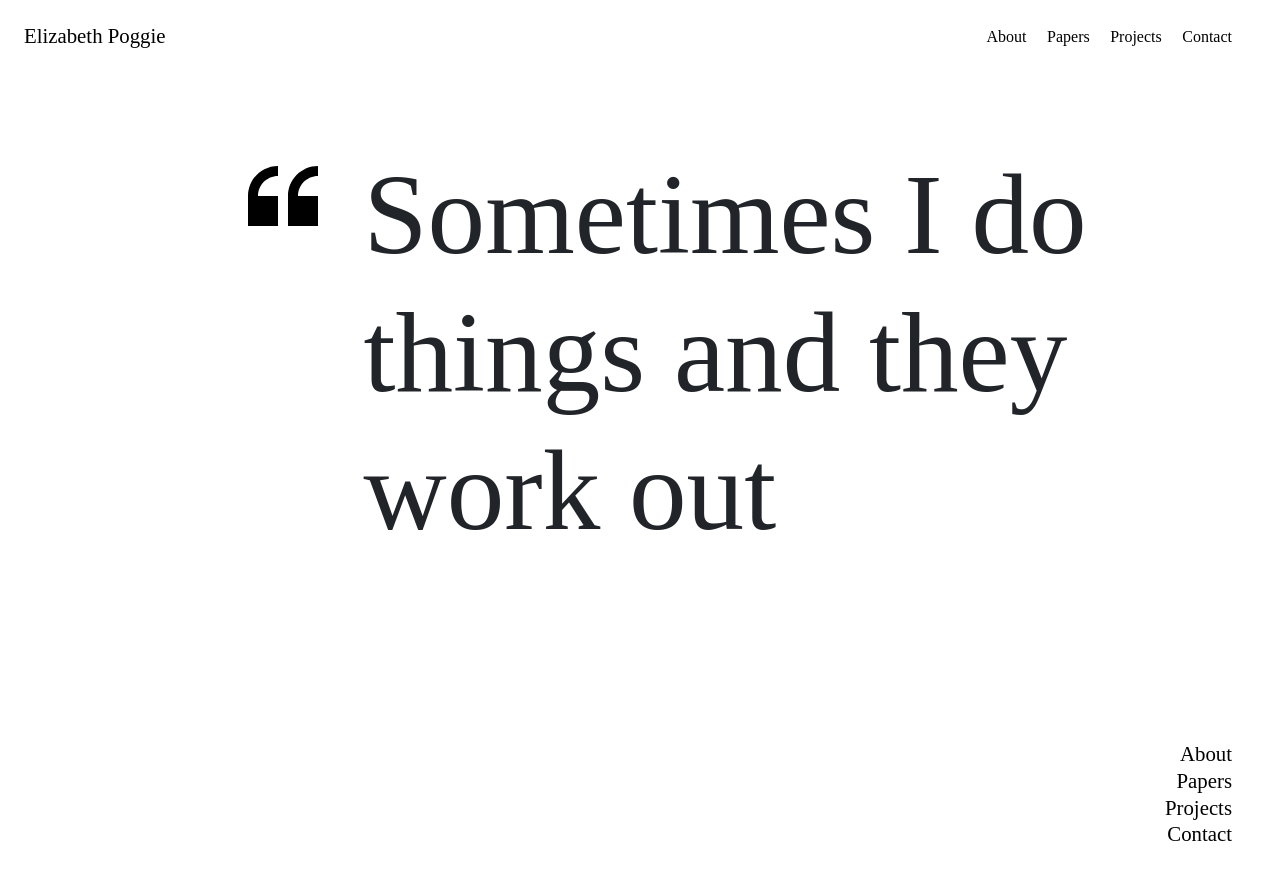
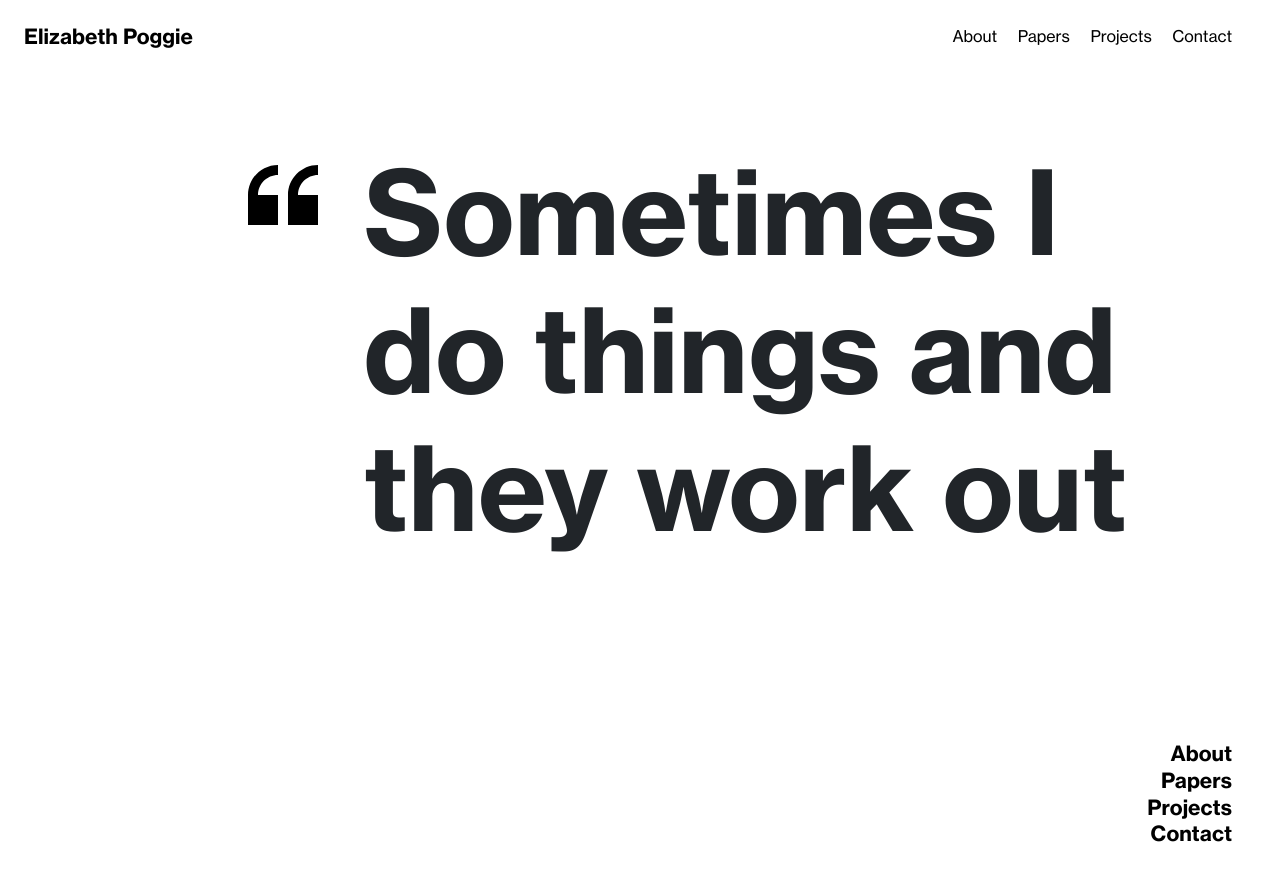
Before and after one commit to elizabeth-poggie/elizabethpoggie, a Jekyll site: the page built from index.markdown, in a window 1280 px wide. Shown: the top 881 px of the page. Built offline with Jekyll 4.4.1, drawn with Linux system fonts in a browser that asks for light colours; some web fonts are replaced.

Commit message:
attempt at fixing fonts

```diff
--- a/_layouts/wrapper.html
+++ b/_layouts/wrapper.html
@@ -23,7 +23,7 @@
 
     <!-- put header here -->
     <div class="d-flex flex-column flex-md-row align-items-center p-4 px-md-4 navbar">
-        <h5 class="my-0 mr-md-auto"><a class="h5" href="{{site.baseurl}}">{{site.title}}</a></h5>
+        <h5 class="my-0 mr-md-auto"><a class="h5" href="{{site.baseurl}}/">{{site.title}}</a></h5>
         <nav class="my-2 my-md-0 mr-md-3">
             <a class="p-2" href="{{site.baseurl}}/about/">About</a>
             <a class="p-2" href="{{site.baseurl}}/papers/">Papers</a>
--- a/assets/css/style.css
+++ b/assets/css/style.css
@@ -2,17 +2,17 @@
 /*fonts*/
 @font-face {
     font-family: title_font;
-    src: url(".../NHaasGroteskTXPro-75Bd.ttf") format("TrueType");
+    src: url("./NHaasGroteskTXPro-75Bd.ttf");
 }
 
 @font-face {
   font-family: sub_font;
-  src: url(".../NHaasGroteskTXPro-55Rg.ttf") format("TrueType");
+  src: url("./NHaasGroteskTXPro-55Rg.ttf");
 }
 
 @font-face {
   font-family: small_font;
-  src: url(".../EBGaramond-VariableFont_wght.ttf") format("TrueType");
+  src: url("./EBGaramond-VariableFont_wght.ttf");
 }
 
 /*Text Specs*/
```
Also changed, not shown: assets/css/EBGaramond-Italic-VariableFont_wght.ttf (added), assets/css/EBGaramond-VariableFont_wght.ttf (added), assets/css/NHaasGroteskTXPro-55Rg.ttf (added), assets/css/NHaasGroteskTXPro-65Md.ttf (added), assets/css/NHaasGroteskTXPro-75Bd.ttf (added), 1 other file.
